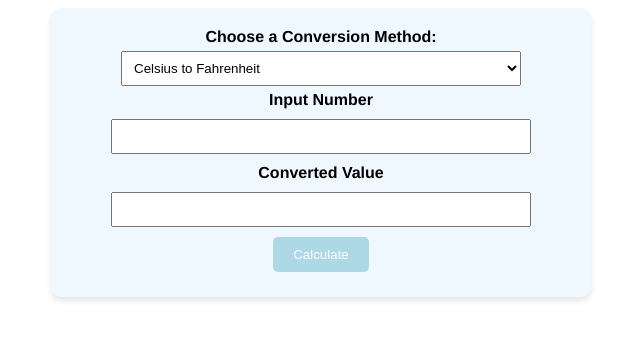
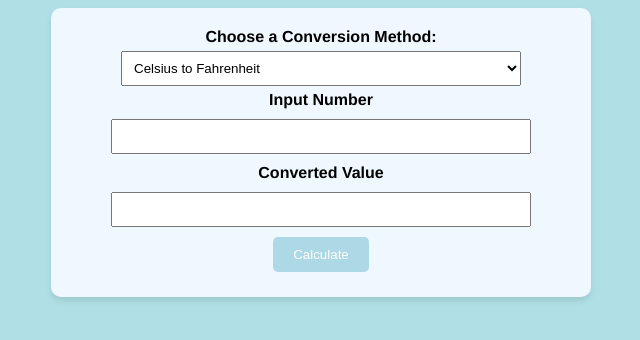
Before and after one commit to maiku10010/ITC, a plain HTML site: page conversion.html in a window 1280 px wide. Shown: the whole page, without its empty margins (319-959 px from the left). Drawn offline with Linux system fonts and the light colour scheme.

Commit message:
Update conversion.html

```diff
--- a/conversion.html
+++ b/conversion.html
@@ -3,7 +3,7 @@
 <head>
     <meta charset="UTF-8">
     <meta name="viewport" content="width=device-width, initial-scale=1.0">
-    <link rel="stylesheet" href="incometax.css">
+    <link rel="stylesheet" href="conversion.css">
     <title>Unit Converter</title>
     <style>
         .center {
```
